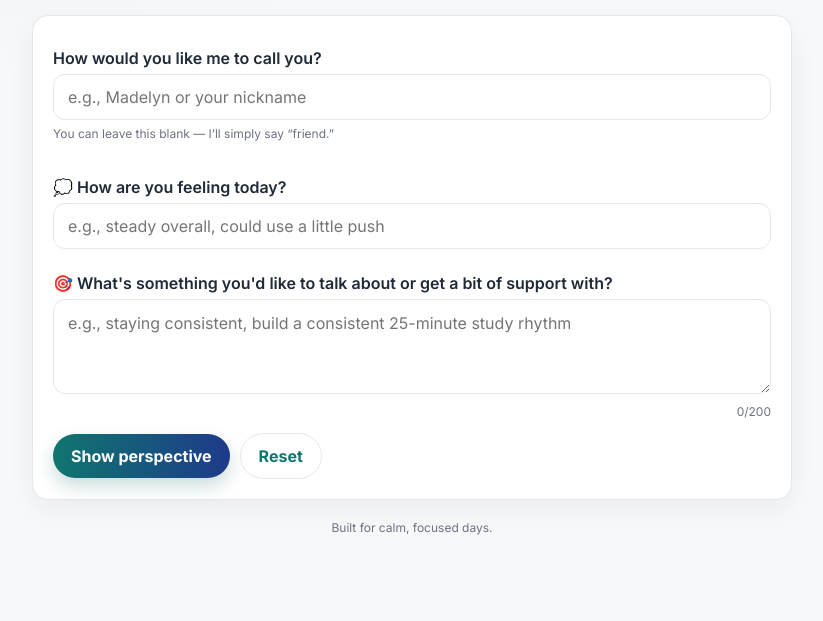
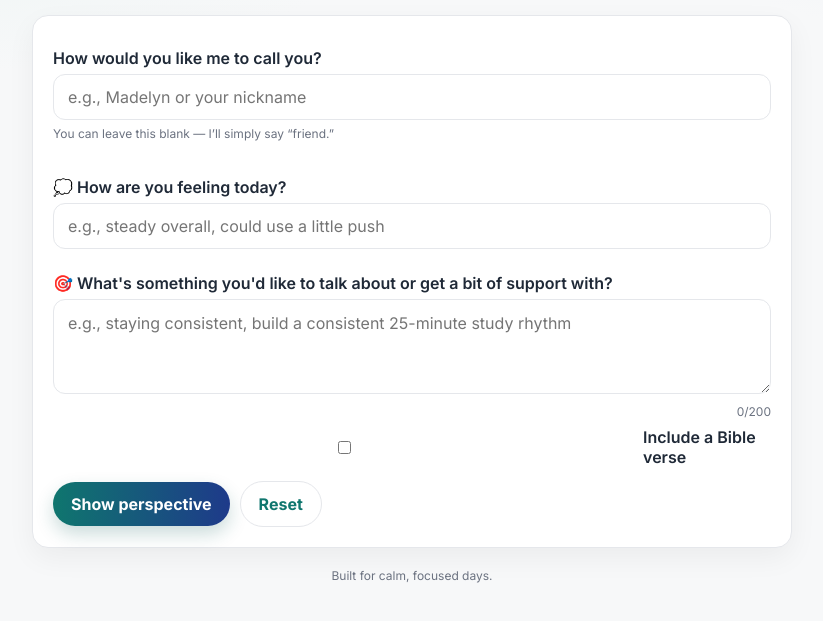
Before and after one commit to madelyntbui-sudo/ai-motivation-coach, a plain HTML site: page index.html in a window 1280 px wide. Shown: the part 109-730 px from the top of the page, without its empty margins (228-1051 px from the left). Drawn offline with Linux system fonts and the light colour scheme.

Commit message:
Update index.html

```diff
--- a/index.html
+++ b/index.html
@@ -133,6 +133,13 @@
         </div>
       </div>
 
+      <label style="display:flex;align-items:center;gap:8px;margin-top:8px">
+      <input id="verse" name="include_verse" type="checkbox">
+      Include a Bible verse
+      </label>
+
+
+
       <div class="actions">
         <button id="go" type="submit" class="btn">Show perspective</button>
         <button id="clear" type="button" class="btn ghost">Reset</button>
@@ -225,6 +232,9 @@
       const payload = Object.fromEntries(new FormData(coach).entries());
       for(const k in payload) payload[k] = (payload[k] || "").trim();
       if(!payload.name) payload.name = "Friend";
+      // checkboxes are "on" when checked; convert to true/false
+      payload.include_verse = !!document.getElementById("verse").checked;
+
 
       setLoading(true);
       result.classList.remove("show");
```
